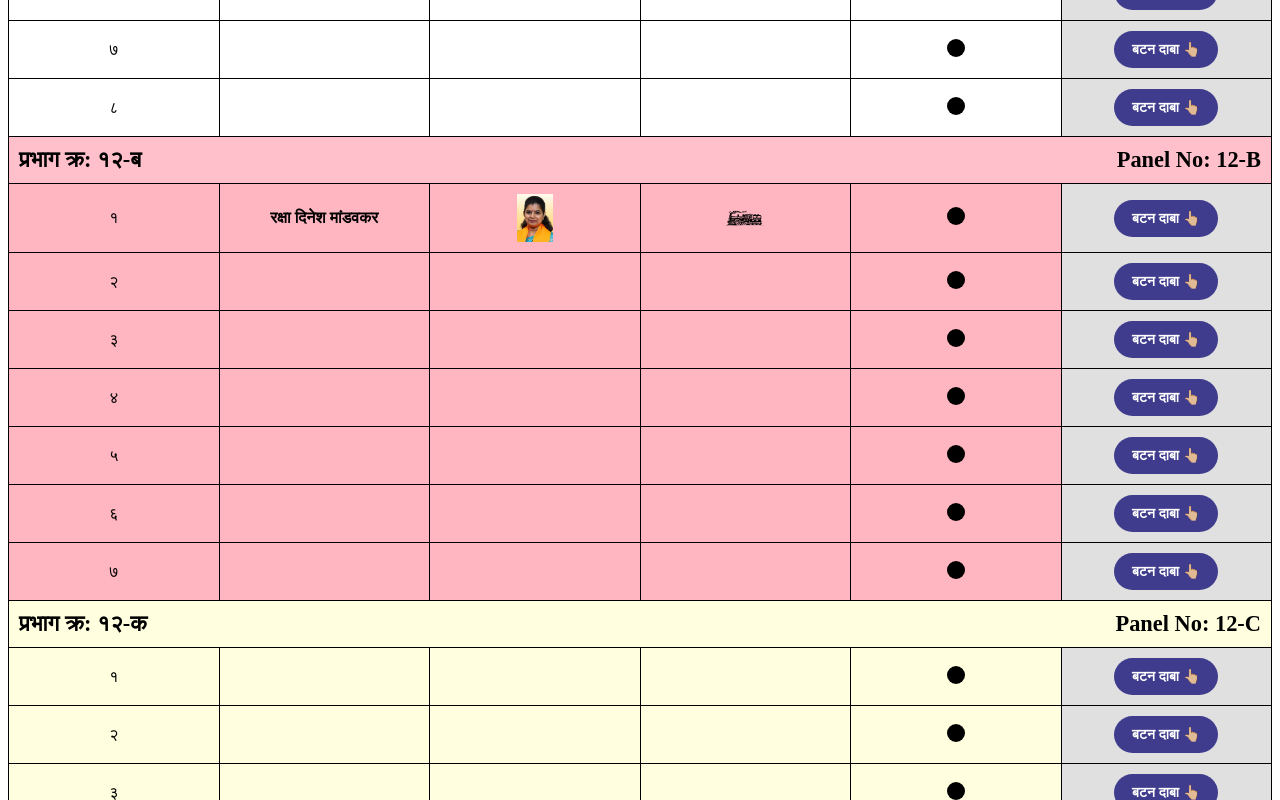
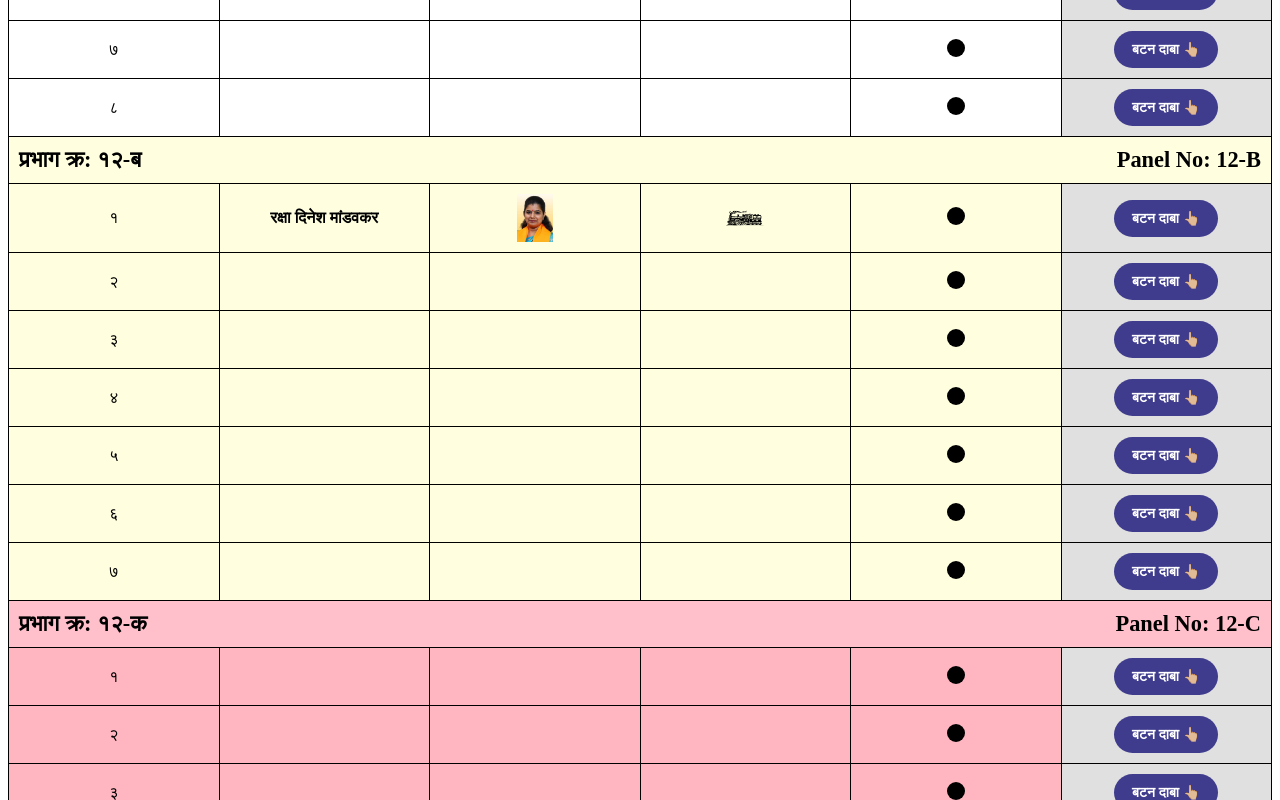
Before and after one commit to flintinfotech/Ballot-Unit-project-DattaGhanghale, a React (Vite) app: page / in a window 1280 px wide. Shown: the part 740-1540 px from the top of the page. Built offline with nearby package versions, Linux system fonts and the light colour scheme.

Commit message:
color changes fixes

```diff
--- a/src/componets/CandidatesTable.tsx
+++ b/src/componets/CandidatesTable.tsx
@@ -99,7 +99,7 @@ const CandidatesTable: React.FC = () => {
 
             {/* ================= SECTION 2 ================= */}
             <tr className="group-row">
-              <td colSpan={6} style={{ background: "pink" }}>
+              <td colSpan={6} style={{ background: "lightyellow" }}>
                 <div style={{ display: "flex", justifyContent: "space-between" }}>
                   <span>प्रभाग क्र: १२-ब</span>
                   <span>Panel No: 12-B</span>
@@ -110,7 +110,7 @@ const CandidatesTable: React.FC = () => {
             {data.slice(8, 15).map((c, i) => {
               const key = `sec2-${c.id}`;
               return (
-                <tr key={key} style={{ background: "lightpink" }}>
+                <tr key={key} style={{ background: "lightyellow" }}>
                   <td>{toMarathiNumber(i + 1)}</td>
                   <td><b>{c.name}</b></td>
                   <td>{renderImage(c.photo1, "candidate-photo")}</td>
@@ -132,7 +132,7 @@ const CandidatesTable: React.FC = () => {
 
             {/* ================= SECTION 3 ================= */}
             <tr className="group-row">
-              <td colSpan={6} style={{ background: "lightyellow" }}>
+              <td colSpan={6} style={{ background: "pink" }}>
                 <div style={{ display: "flex", justifyContent: "space-between" }}>
                   <span>प्रभाग क्र: १२-क</span>
                   <span>Panel No: 12-C</span>
@@ -143,7 +143,7 @@ const CandidatesTable: React.FC = () => {
             {data.slice(15, 23).map((c, i) => {
               const key = `sec3-${c.id}`;
               return (
-                <tr key={key} style={{ background: "lightyellow" }}>
+                <tr key={key} style={{ background: "lightpink" }}>
                   <td>{toMarathiNumber(i + 1)}</td>
                   <td><b>{c.name}</b></td>
                   <td>{renderImage(c.photo1, "candidate-photo")}</td>
```
